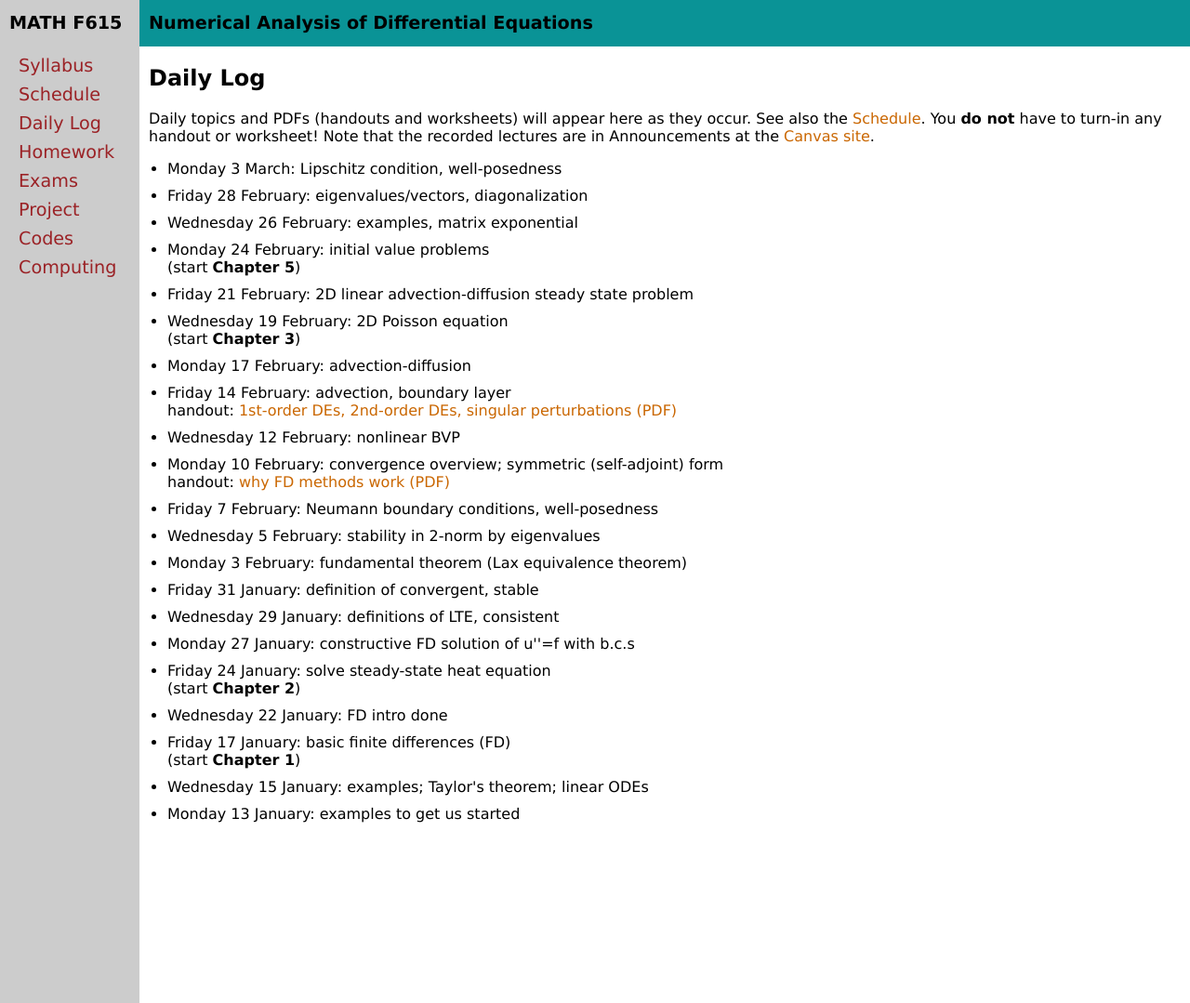
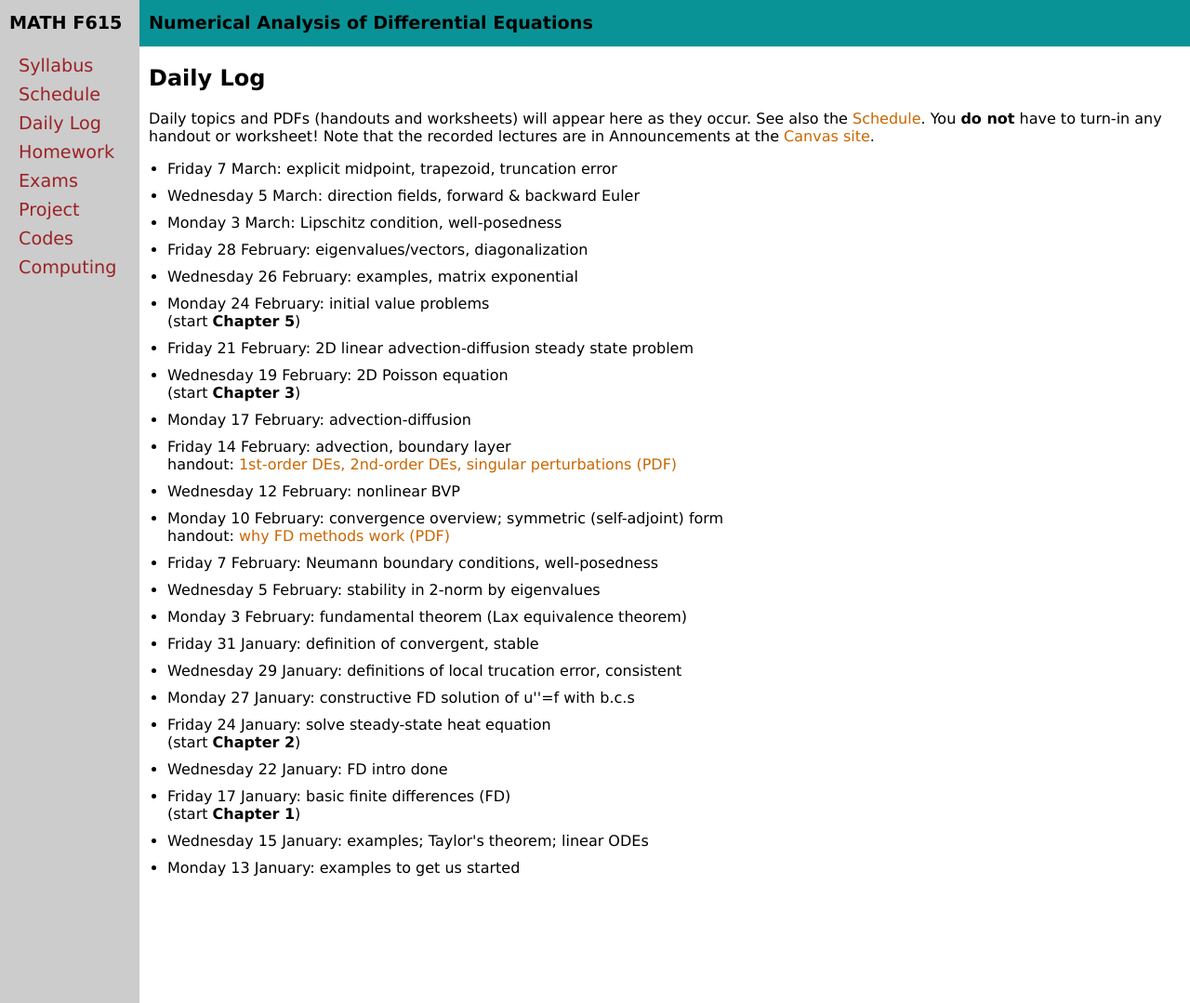
Before and after one commit to bueler/nade, a Jekyll site: the page built from daily.md, in a window 1280 px wide and 1079 px high. Shown: the whole window at 93% size. Built offline with Jekyll 4.4.1, drawn with Linux system fonts in a browser that asks for light colours.

Commit message:
update daily

```diff
--- a/_data/daily.yml
+++ b/_data/daily.yml
@@ -1,6 +1,10 @@
 semester: Spring 2025
 home: assets/
 daily:
+- name: Friday 7 March
+  covered: explicit midpoint, trapezoid, truncation error
+- name: Wednesday 5 March
+  covered: direction fields, forward & backward Euler
 - name: Monday 3 March
   covered: Lipschitz condition, well-posedness
 - name: Friday 28 February
@@ -36,7 +40,7 @@ daily:
 - name: Friday 31 January
   covered: definition of convergent, stable
 - name: Wednesday 29 January
-  covered: definitions of LTE, consistent
+  covered: definitions of local trucation error, consistent
 - name: Monday 27 January
   covered: constructive FD solution of u''=f with b.c.s
 - name: Friday 24 January
```
